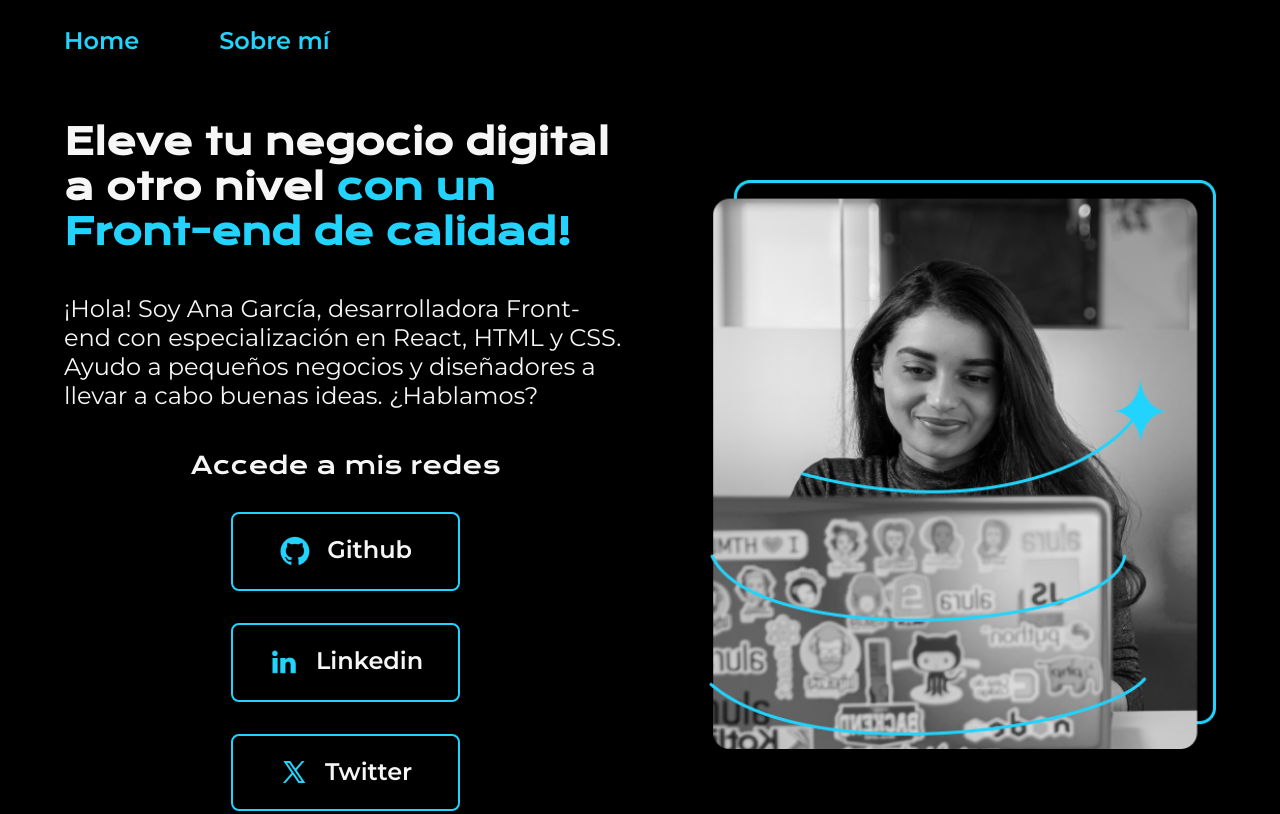
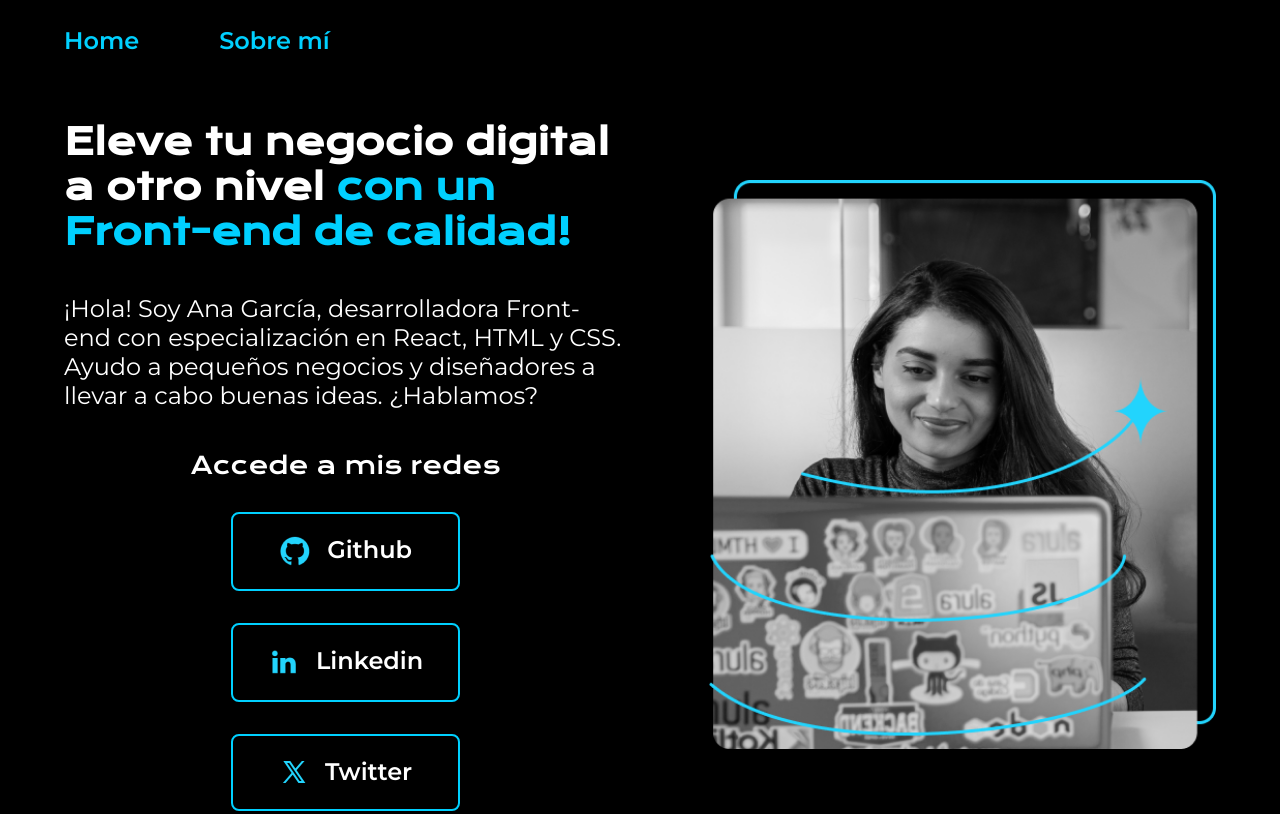
Before and after one commit to Black-Nero/Pagina-Curso-Alura, a plain HTML site: page index.html in a window 1280 px wide. Shown: the top 814 px of the page. Drawn offline with nearby package versions, Linux system fonts and the light colour scheme.

Commit message:
Cambio de colores solidos

```diff
--- a/styles/style.css
+++ b/styles/style.css
@@ -3,9 +3,9 @@
 
 :root {
     --color-primario: #000000;
-    --color-secundario: #F6F6F6;
-    --color-terciario: #22D4FD;
-    --color-hover: #272727;
+    --color-secundario: #ffffff;
+    --color-terciario: #00d0ff;
+    --color-hover: #333333;
 
     --fuente-krona: 'Krona One', sans-serif;
     --fuente-montserrat: 'Montserrat', sans-serif;
```
